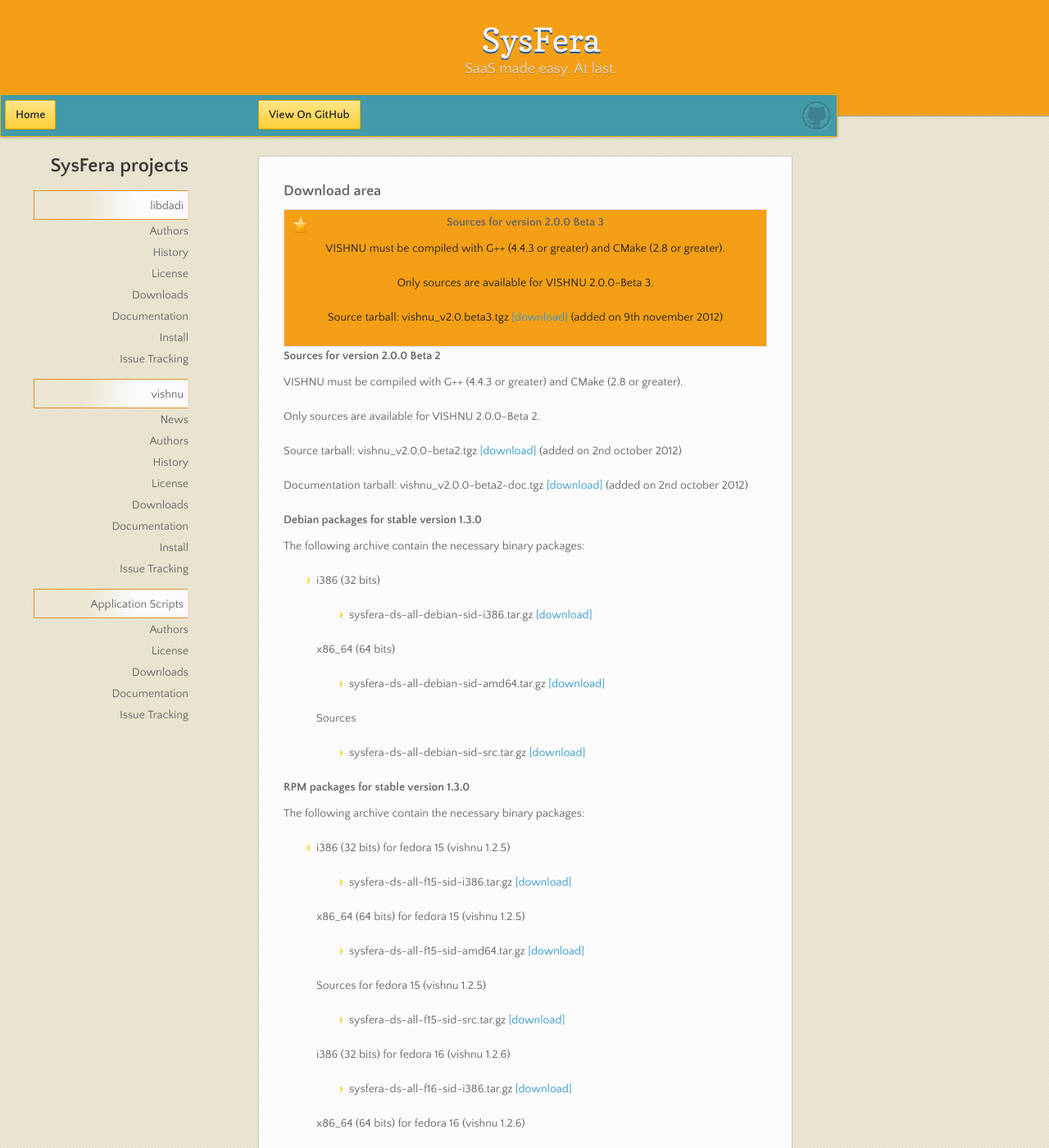
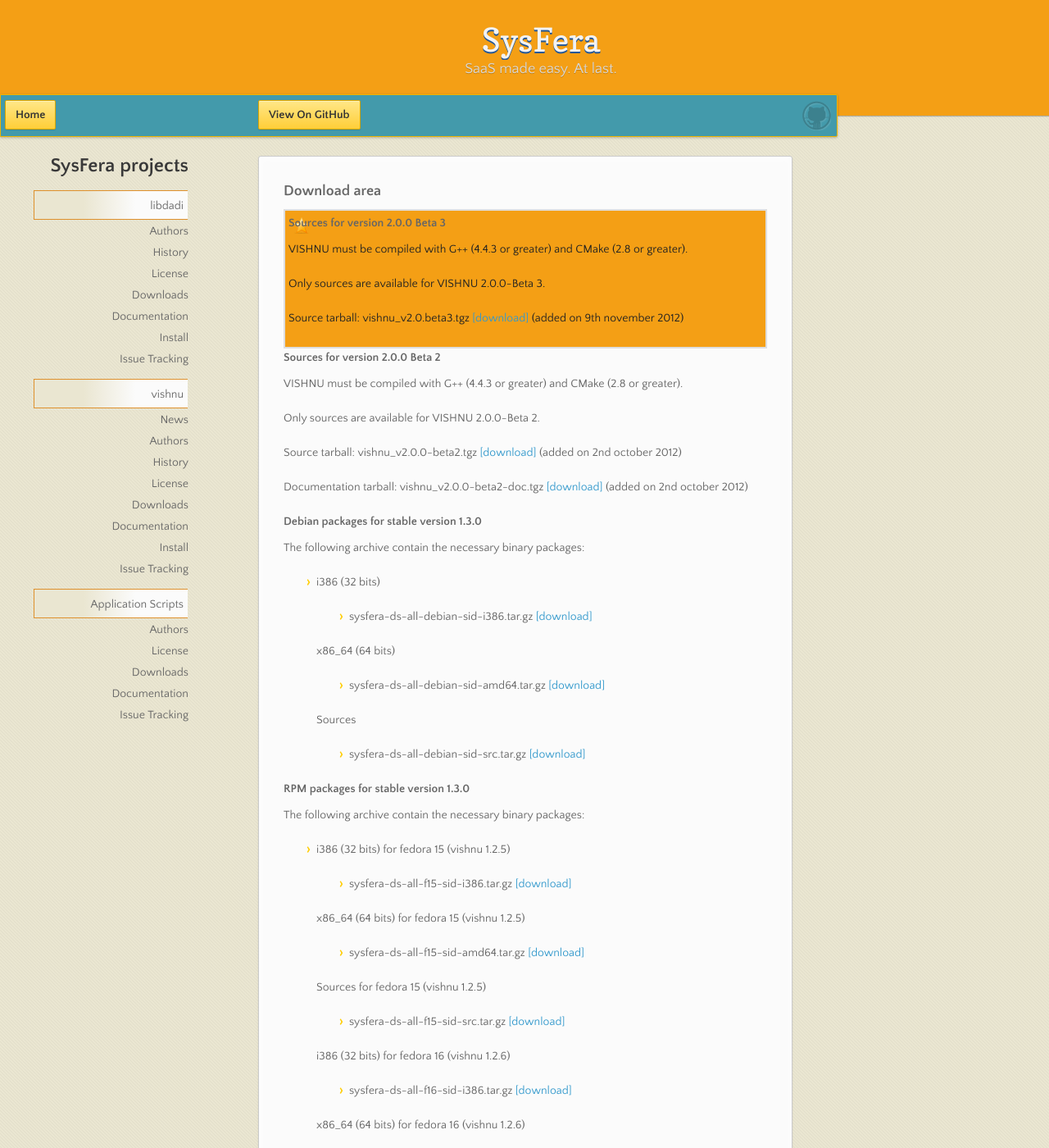
Before and after one commit to dloureiro/sysfera.github.com, a Jekyll site: the page built from _posts/2012-10-21-Vishnu_Download.html, in a window 1280 px wide and 1400 px high. Shown: the whole window at 82% size. Built offline with Jekyll 4.4.1, drawn with Linux system fonts in a browser that asks for light colours; nearby versions of some CDN libraries; Markdown is read by kramdown in place of the engine named in the settings.

Commit message:
Petite ameliioration

```diff
--- a/stylesheets/styles.css
+++ b/stylesheets/styles.css
@@ -1019,9 +1019,8 @@
 }
 
 .last-download{
-	border:solid 1px #DEDEDE;
+	border:solid 2px #DEDEDE;
 	background:#F49F15 url(/images/star-24.png) 8px 6px no-repeat;
 	color:#222222;
 	padding:4px;
-	text-align:center;
 }
```
